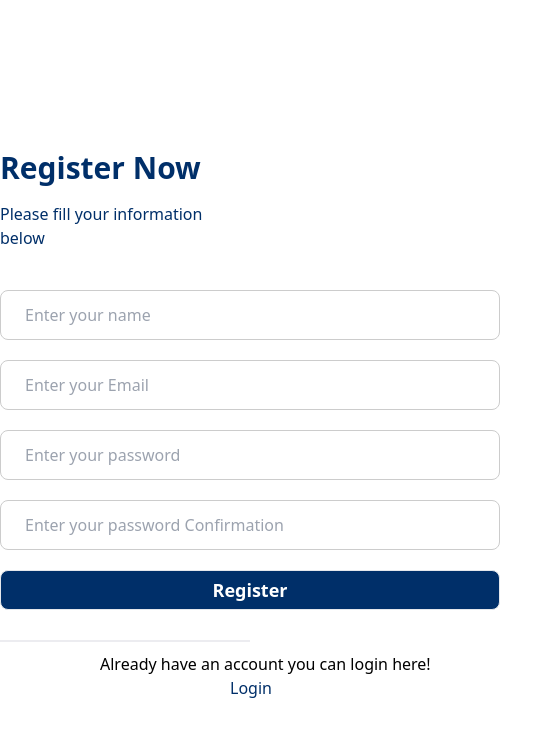
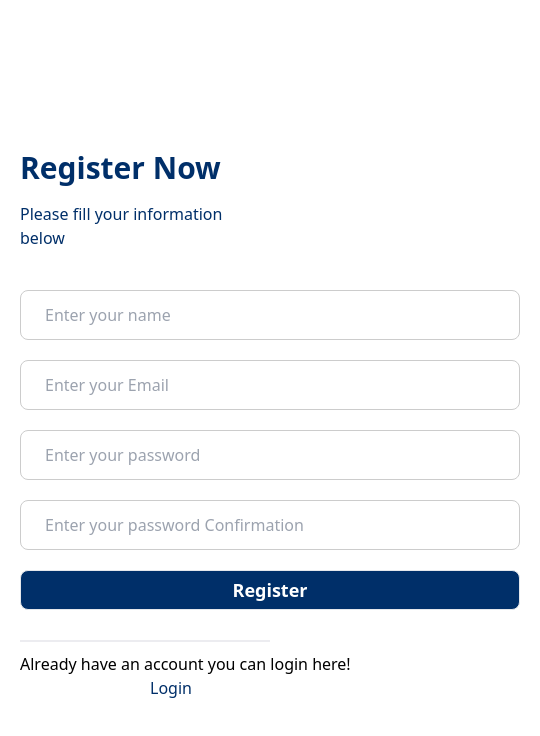
Before and after one commit to mohamed-arab1/company_website, a React (Vite) app: page /registration in a window 390 px wide. Shown: the top 736 px of the page, 540 px wide, since content can reach past the window. Built offline with nearby package versions, Linux system fonts and the light colour scheme.

Commit message:
login & Register responsive

```diff
--- a/src/pages/Login.jsx
+++ b/src/pages/Login.jsx
@@ -23,7 +23,7 @@ export default function Login() {
                className="w-[100%] h-[600px] mt-[55px]"
               ></img>
             </div>
-            <div className="mx-auto">
+            <div className="mx-auto px-[20px]">
             <form
               onSubmit={handleSubmit}
 
@@ -49,7 +49,7 @@ export default function Login() {
                 <button type="submit" className="w-[500px] h-[40px] bg-[#002f69] text-[#ffffff] font-bold block rounded-lg text-lg hover:bg-[#ffffff] hover:text-[#002f69]  hover:border-[#002f69] border cursor-pointer button mb-[30px]">Login</button>
 
             </form>
-            <div className="mt-[30px] flex items-center	justify-center	ml-[100px]">
+            <div className="mt-[30px] flex items-center	justify-center">
             <p >Don’t an account you can Register here! <Link to='/registration' className="text-[#002f69] ml-[130px] cursor-pointer">Register</Link></p>
 
               </div>
--- a/src/pages/Registration.jsx
+++ b/src/pages/Registration.jsx
@@ -25,7 +25,7 @@ export default function registration() {
                 className="w-[100%] h-[600px]  mt-[55px]"
                 ></img>
             </div>
-            <div className="mx-auto">
+            <div className="mx-auto px-[20px]">
             <form
              onSubmit={handleSubmit}
              className="w-[50%] mt-[150px]  relative border-b-[2px] border-[#ECECF0] "
@@ -59,7 +59,7 @@ export default function registration() {
 
 
             </form>
-            <div className="mt-[10px] flex items-center	justify-center	ml-[100px]">
+            <div className="mt-[10px] flex items-center	justify-center">
             <p >Already have an account you can login here! <Link to='/login' className="text-[#002f69] ml-[130px] cursor-pointer">Login</Link></p>
 
               </div>
```
